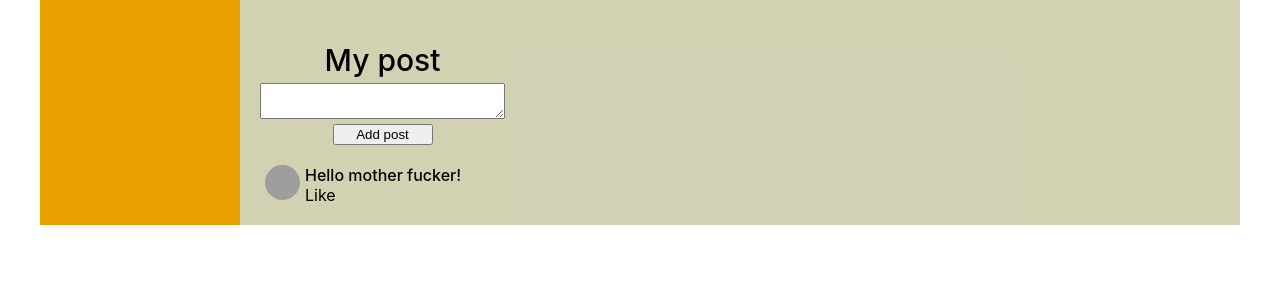
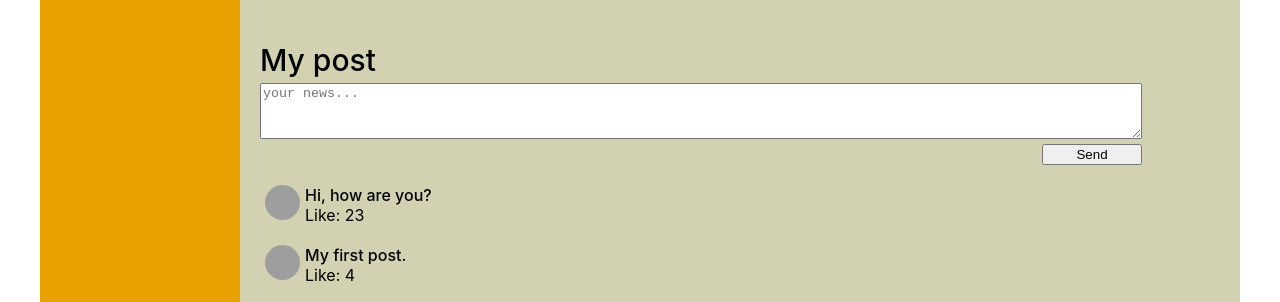
Before and after one commit to Govard9/react_samurai, a React (Create React App) app: page /profile in a window 1280 px wide. Shown: the part 966-1268 px from the top of the page. Before the commit the page ends 1191 px from the top, so only its background shows below. Built offline with nearby package versions, Linux system fonts and the light colour scheme; grey boxes are pictures that could not be loaded.

Commit message:
16 lesson

```diff
--- a/src/components/header/Header.jsx
+++ b/src/components/header/Header.jsx
@@ -1,6 +1,6 @@
 import style from './Header.module.scss';
 
-function Header() {
+const Header = () => {
 	return (
 		<header className={style.header}>
 			<img src='https://upload.wikimedia.org/wikipedia/commons/2/2f/Logo_TV_2015.svg' />
--- a/src/components/navbar/Navbar.jsx
+++ b/src/components/navbar/Navbar.jsx
@@ -1,6 +1,6 @@
 import style from './Navbar.module.scss';
 
-function Navbar() {
+const Navbar = () => {
 	return (
 		<nav className={style.nav}>
 			<ul>
--- a/src/components/navbar/Navbar.module.scss
+++ b/src/components/navbar/Navbar.module.scss
@@ -4,6 +4,7 @@
 
 	.item {
 		color: chartreuse;
+		list-style: none;
 
 		&.active {
 			color: #0023e9;
--- a/src/components/profile/MyPosts/Info/Info.jsx
+++ b/src/components/profile/MyPosts/Info/Info.jsx
@@ -1,6 +1,6 @@
 import s from "./Info.module.scss";
 
-function Info() {
+const Info = () => {
 	return (
 		<div>
 			<div className={s.info}>
--- a/src/components/profile/MyPosts/MyPosts.jsx
+++ b/src/components/profile/MyPosts/MyPosts.jsx
@@ -1,7 +1,7 @@
 import s from "./MyPosts.module.scss";
 import Post from "./Post/Post";
 
-function MyPosts() {
+const MyPosts = () => {
 	return (
 		<div>
 			<div className={s.content}>
@@ -9,10 +9,11 @@ function MyPosts() {
 					<p>My post</p>
 				</span>
 				<div className={s.parent}>
-					<textarea></textarea>
-					<button>Add post</button>
+					<textarea placeholder="your news..."/>
+					<button>Send</button>
 				</div>
-				<Post />
+				<Post message='Hi, how are you?' like='23'/>
+				<Post message='My first post.' like='4'/>
 			</div>
 		</div>
 	);
--- a/src/components/profile/MyPosts/MyPosts.module.scss
+++ b/src/components/profile/MyPosts/MyPosts.module.scss
@@ -1,21 +1,22 @@
 .parent {
 	display: flex;
 	flex-flow: column;
-    width: 25%;
+    width: 90%;
 
     button {
         width: 100px;
         margin-left: auto;
-        margin-right: auto;
         margin-top: 5px;
+    }
+
+    textarea {
+        height: 50px;
     }
 }
 
 .myPosts {
 
     p {
-        width: 25%;
-        text-align: center;
         font-weight: 500;
         font-size: 30px;
         margin-bottom: 5px;
--- a/src/components/profile/MyPosts/Post/Post.jsx
+++ b/src/components/profile/MyPosts/Post/Post.jsx
@@ -1,13 +1,13 @@
 import s from "./Post.module.scss";
 
-function Post() {
+const Post = (props) => {
 	return (
 		<div>
 			<div className={s.item}>
 				<img src="https://redmed.ge/assets/photos/avatar-3.png" />
 				<div className={s.like}>
-					<p className={s.text}>Hello mother fucker!</p>
-					<span>Like</span>
+					<p className={s.text}>{props.message}</p>
+					<span>Like: {props.like}</span>
 				</div>
 			</div>
 		</div>
--- a/src/components/profile/Profile.jsx
+++ b/src/components/profile/Profile.jsx
@@ -2,7 +2,7 @@ import Info from "./MyPosts/Info/Info";
 import MyPosts from "./MyPosts/MyPosts";
 import s from "./Profile.module.scss";
 
-function Profile() {
+const Profile = () => {
 	return (
 		<div className={s.content}>
 			<div className={s.profileTopImg}>
```
